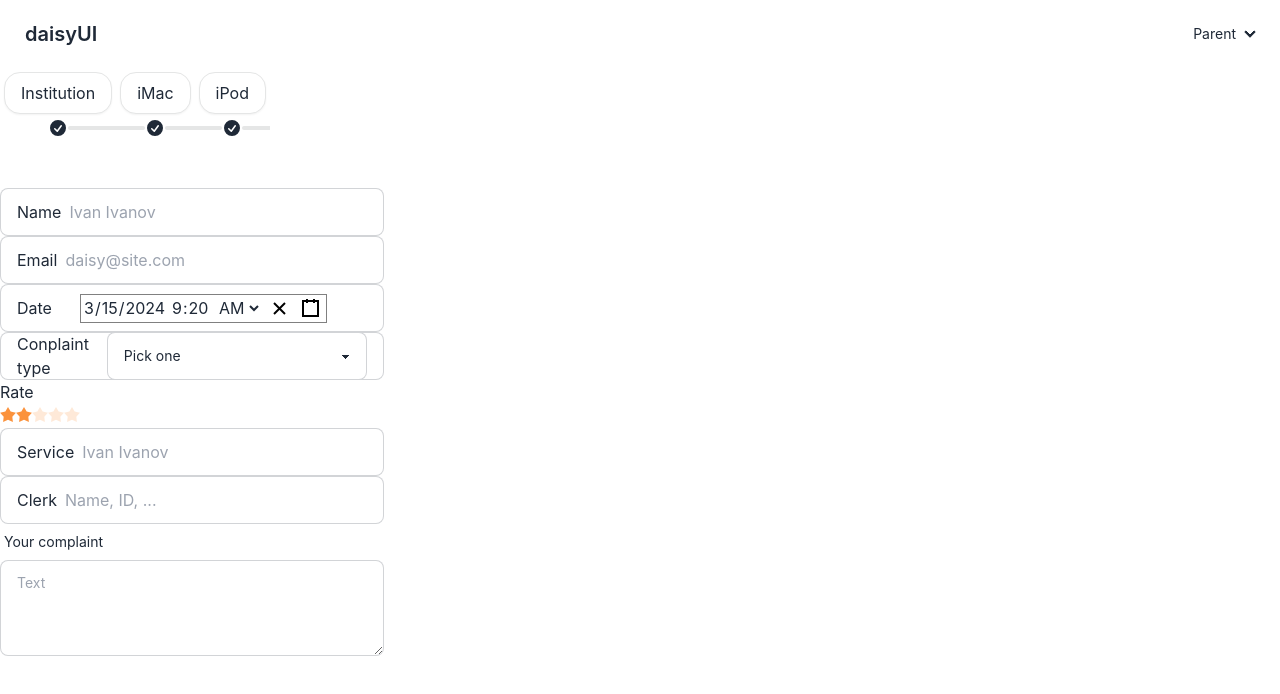
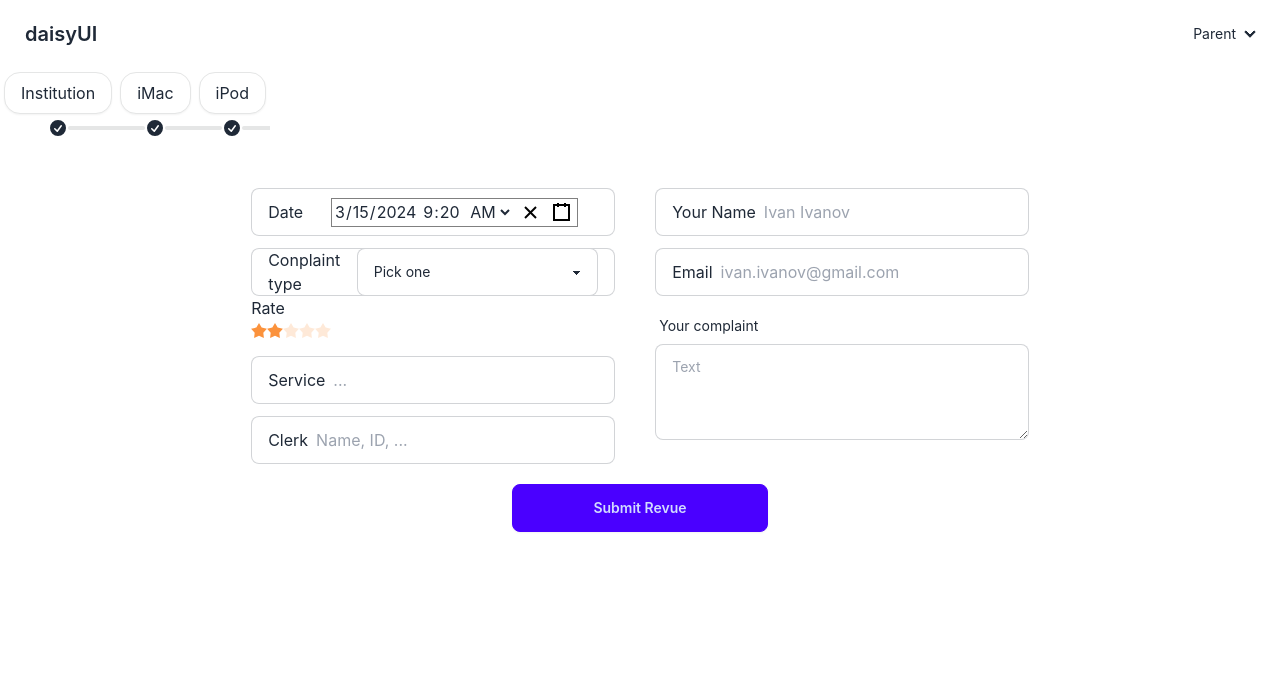
Before and after one commit to NikolayLazarov/HackTUES10, a React (Create React App) app in the folder front-end/: page /complaint-form in a window 1280 px wide. Shown: the top 694 px of the page. Built offline with nearby package versions, Linux system fonts and the light colour scheme.

Commit message:
Finish basic structure of form

```diff
--- a/front-end/src/components/ComplaintForm/ComplaintForm.jsx
+++ b/front-end/src/components/ComplaintForm/ComplaintForm.jsx
@@ -9,18 +9,11 @@ import Rating from '../SelectorOptions/Rating';
 
 const ComplaintForm = () => {
   return (
-    <>
+    <div className='flex  flex-col space-y-5'>
         {/* add user Id somewhere */}
 
-        <label className="input input-bordered flex items-center gap-2">
-        Name
-        <input type="text" className="grow" placeholder="Ivan Ivanov" />
-        </label>
-        <label className="input input-bordered flex items-center gap-2">
-        Email
-        <input type="text" className="grow" placeholder="daisy@site.com" />
-        </label>
-
+        <div className='flex flex-row space-x-10 '>
+            <div className='space-y-3'>
                 <label className="input input-bordered flex items-center gap-2">
                 Date
                 <DatePicker />
@@ -38,12 +31,23 @@ const ComplaintForm = () => {
 
                 <label className="input input-bordered flex items-center gap-2">
                 Service
-        <input type="text" className="grow" placeholder="Ivan Ivanov" />
+                <input type="text" className="grow" placeholder="..." />
                 </label>
 
                 <label className="input input-bordered flex items-center gap-2">
                 Clerk
                 <input type="text" className="grow" placeholder="Name, ID, ..." />
+                </label>
+            </div>
+
+            <div className='space-y-3'>
+                <label className="input input-bordered flex items-center gap-2">
+                Your Name
+                <input type="text" className="grow" placeholder="Ivan Ivanov" />
+                </label>
+                <label className="input input-bordered flex items-center gap-2">
+                Email
+                <input type="text" className="grow" placeholder="ivan.ivanov@gmail.com" />
                 </label>
 
                 <label className="form-control">
@@ -52,7 +56,15 @@ const ComplaintForm = () => {
                 </div>
                 <textarea className="textarea textarea-bordered h-24" placeholder="Text"></textarea>
                 </label>
-    </>
+            </div>
+
+        </div>
+
+        <div className='flex justify-center '>
+            <button onClick={()=>{ /* send data */ }}  className='btn btn-wide btn-primary'>Submit Revue</button>
+        </div>
+
+    </div>
   )
 }
 
--- a/front-end/src/pages/ComplaintFormPage.jsx
+++ b/front-end/src/pages/ComplaintFormPage.jsx
@@ -8,7 +8,7 @@ const ComplaintFormPage = () => {
     <>
         <Navbar />
         <BreadcrumsStart />
-        <div className='container w-96'>
+        <div className='flex justify-center items-center content-center'>
         < ComplaintForm />
 
         </div>
```
Lines whose indentation alone changed are shown as unchanged.
